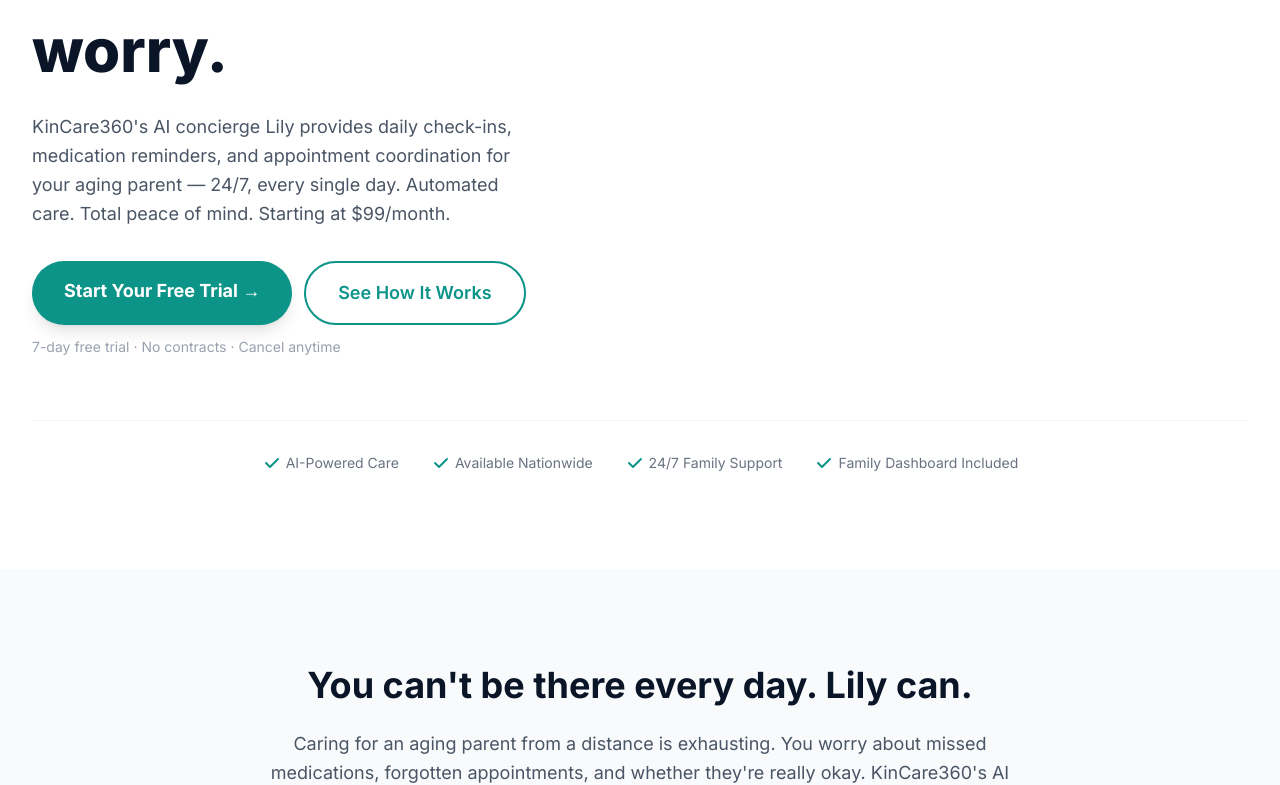
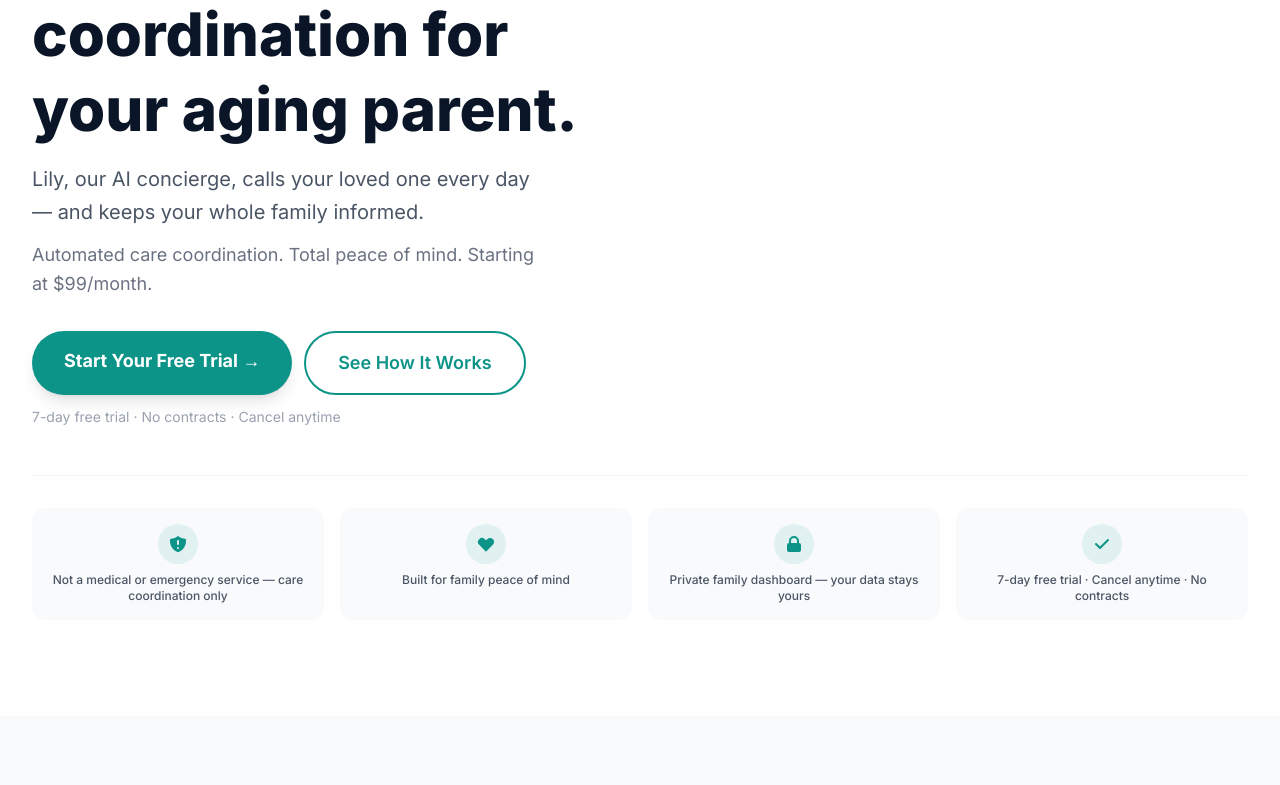
Before and after one commit to andreablule/kincare360, a Next.js app: page / in a window 1280 px wide. Shown: the part 485-1270 px from the top of the page. Built offline with nearby package versions, Linux system fonts and the light colour scheme.

Commit message:
fix: unify email to hello@kincare360.com, rewrite HIPAA section in Terms to remove risky BA language

```diff
--- a/src/app/privacy/page.tsx
+++ b/src/app/privacy/page.tsx
@@ -51,7 +51,7 @@ export default function PrivacyPage() {
 
         <div>
           <h2 className="text-xl font-semibold text-navy mb-2">6. Your Rights</h2>
-          <p>You have the right to access, correct, or delete your personal information. To exercise these rights, contact us at <a href="mailto:support@kincare360.com" className="text-teal underline">support@kincare360.com</a>.</p>
+          <p>You have the right to access, correct, or delete your personal information. To exercise these rights, contact us at <a href="mailto:hello@kincare360.com" className="text-teal underline">hello@kincare360.com</a>.</p>
         </div>
 
         <div>
@@ -71,7 +71,7 @@ export default function PrivacyPage() {
 
         <div>
           <h2 className="text-xl font-semibold text-navy mb-2">10. Contact Us</h2>
-          <p>Questions about this Privacy Policy? Contact us at <a href="mailto:support@kincare360.com" className="text-teal underline">support@kincare360.com</a></p>
+          <p>Questions about this Privacy Policy? Contact us at <a href="mailto:hello@kincare360.com" className="text-teal underline">hello@kincare360.com</a></p>
         </div>
       </section>
     </main>
--- a/src/app/terms/page.tsx
+++ b/src/app/terms/page.tsx
@@ -55,10 +55,10 @@ export default function TermsPage() {
         </div>
 
         <div>
-          <h2 className="text-xl font-semibold text-navy mb-2">5. HIPAA & Privacy of Health Information</h2>
-          <p>KinCare360 is a care coordination service and functions as a <strong>Business Associate</strong> where applicable under HIPAA. We handle personal health information with care and implement reasonable administrative, technical, and physical safeguards.</p>
-          <p className="mt-2">However, KinCare360 is <strong>not a Covered Entity</strong> under HIPAA and does not guarantee full HIPAA compliance for all communications. By using our services, you consent to sharing relevant health information with KinCare360 solely for coordination purposes.</p>
-          <p className="mt-2">We will never sell your health information. Information shared is used only to coordinate the care services you have requested.</p>
+          <h2 className="text-xl font-semibold text-navy mb-2">5. Privacy & Health Information</h2>
+          <p>KinCare360 is a <strong>non-medical care coordination service</strong>. We are not a Covered Entity or Business Associate under HIPAA. We do not provide medical treatment, and the health-related information you share with us (such as medication names, appointment times, and general wellness notes) is used <strong>solely</strong> for coordination purposes.</p>
+          <p className="mt-2">We implement reasonable administrative, technical, and physical safeguards to protect your information. We treat all personal and health-related data with care and confidentiality.</p>
+          <p className="mt-2">We will <strong>never sell</strong> your personal or health-related information. Information shared is used only to provide the care coordination services you have requested. For full details, see our <a href="/privacy" className="text-teal underline">Privacy Policy</a>.</p>
         </div>
 
         <div>
--- a/src/components/Hero.tsx
+++ b/src/components/Hero.tsx
@@ -5,12 +5,13 @@ export default function Hero() {
         <div className="grid md:grid-cols-2 gap-12 items-center">
           <div className="animate-fade-in">
             <h1 className="text-4xl md:text-5xl lg:text-6xl font-extrabold text-navy leading-tight">
-              Lily watches over Mom &mdash; so you don&apos;t have to worry.
+              Daily check-in calls, reminders, and care coordination for your aging parent.
             </h1>
-            <p className="mt-6 text-lg text-gray-600 leading-relaxed max-w-lg">
-              KinCare360&apos;s AI concierge Lily provides daily check-ins, medication reminders, and
-              appointment coordination for your aging parent — 24/7, every single day.
-              Automated care. Total peace of mind. Starting at $99/month.
+            <p className="mt-4 text-xl text-gray-600 leading-relaxed max-w-lg">
+              Lily, our AI concierge, calls your loved one every day &mdash; and keeps your whole family informed.
+            </p>
+            <p className="mt-3 text-lg text-gray-500 leading-relaxed max-w-lg">
+              Automated care coordination. Total peace of mind. Starting at $99/month.
             </p>
             {/* CTA buttons */}
             <div className="mt-8 flex flex-wrap gap-3">
@@ -68,25 +69,45 @@ export default function Hero() {
           </div>
         </div>
 
-        {/* Trust bar */}
+        {/* Trust badges */}
         <div className="mt-12 border-t border-gray-100 pt-8">
-          <div className="flex flex-wrap justify-center gap-x-8 gap-y-3 text-sm text-gray-500">
-            <span className="flex items-center gap-1">
-              <svg className="w-5 h-5 text-teal" fill="currentColor" viewBox="0 0 20 20"><path fillRule="evenodd" d="M16.707 5.293a1 1 0 010 1.414l-8 8a1 1 0 01-1.414 0l-4-4a1 1 0 011.414-1.414L8 12.586l7.293-7.293a1 1 0 011.414 0z" clipRule="evenodd" /></svg>
-              AI-Powered Care
-            </span>
-            <span className="flex items-center gap-1">
-              <svg className="w-5 h-5 text-teal" fill="currentColor" viewBox="0 0 20 20"><path fillRule="evenodd" d="M16.707 5.293a1 1 0 010 1.414l-8 8a1 1 0 01-1.414 0l-4-4a1 1 0 011.414-1.414L8 12.586l7.293-7.293a1 1 0 011.414 0z" clipRule="evenodd" /></svg>
-              Available Nationwide
-            </span>
-            <span className="flex items-center gap-1">
-              <svg className="w-5 h-5 text-teal" fill="currentColor" viewBox="0 0 20 20"><path fillRule="evenodd" d="M16.707 5.293a1 1 0 010 1.414l-8 8a1 1 0 01-1.414 0l-4-4a1 1 0 011.414-1.414L8 12.586l7.293-7.293a1 1 0 011.414 0z" clipRule="evenodd" /></svg>
-              24/7 Family Support
-            </span>
-            <span className="flex items-center gap-1">
-              <svg className="w-5 h-5 text-teal" fill="currentColor" viewBox="0 0 20 20"><path fillRule="evenodd" d="M16.707 5.293a1 1 0 010 1.414l-8 8a1 1 0 01-1.414 0l-4-4a1 1 0 011.414-1.414L8 12.586l7.293-7.293a1 1 0 011.414 0z" clipRule="evenodd" /></svg>
-              Family Dashboard Included
-            </span>
+          <div className="grid grid-cols-2 md:grid-cols-4 gap-4">
+            {/* Shield - Not medical */}
+            <div className="bg-gray-50 rounded-xl p-4 text-center">
+              <div className="w-10 h-10 mx-auto mb-2 rounded-full bg-teal/10 flex items-center justify-center">
+                <svg className="w-5 h-5 text-teal" fill="currentColor" viewBox="0 0 20 20">
+                  <path fillRule="evenodd" d="M10 1.944A11.954 11.954 0 012.166 5C2.056 5.649 2 6.319 2 7c0 5.225 3.34 9.67 8 11.317C14.66 16.67 18 12.225 18 7c0-.682-.057-1.35-.166-2.001A11.954 11.954 0 0110 1.944zM11 14a1 1 0 11-2 0 1 1 0 012 0zm0-7a1 1 0 10-2 0v3a1 1 0 102 0V7z" clipRule="evenodd" />
+                </svg>
+              </div>
+              <p className="text-xs font-medium text-gray-600">Not a medical or emergency service — care coordination only</p>
+            </div>
+            {/* Heart - Peace of mind */}
+            <div className="bg-gray-50 rounded-xl p-4 text-center">
+              <div className="w-10 h-10 mx-auto mb-2 rounded-full bg-teal/10 flex items-center justify-center">
+                <svg className="w-5 h-5 text-teal" fill="currentColor" viewBox="0 0 20 20">
+                  <path fillRule="evenodd" d="M3.172 5.172a4 4 0 015.656 0L10 6.343l1.172-1.171a4 4 0 115.656 5.656L10 17.657l-6.828-6.829a4 4 0 010-5.656z" clipRule="evenodd" />
+                </svg>
+              </div>
+              <p className="text-xs font-medium text-gray-600">Built for family peace of mind</p>
+            </div>
+            {/* Lock - Privacy */}
+            <div className="bg-gray-50 rounded-xl p-4 text-center">
+              <div className="w-10 h-10 mx-auto mb-2 rounded-full bg-teal/10 flex items-center justify-center">
+                <svg className="w-5 h-5 text-teal" fill="currentColor" viewBox="0 0 20 20">
+                  <path fillRule="evenodd" d="M5 9V7a5 5 0 0110 0v2a2 2 0 012 2v5a2 2 0 01-2 2H5a2 2 0 01-2-2v-5a2 2 0 012-2zm8-2v2H7V7a3 3 0 016 0z" clipRule="evenodd" />
+                </svg>
+              </div>
+              <p className="text-xs font-medium text-gray-600">Private family dashboard — your data stays yours</p>
+            </div>
+            {/* Check - Trial */}
+            <div className="bg-gray-50 rounded-xl p-4 text-center">
+              <div className="w-10 h-10 mx-auto mb-2 rounded-full bg-teal/10 flex items-center justify-center">
+                <svg className="w-5 h-5 text-teal" fill="currentColor" viewBox="0 0 20 20">
+                  <path fillRule="evenodd" d="M16.707 5.293a1 1 0 010 1.414l-8 8a1 1 0 01-1.414 0l-4-4a1 1 0 011.414-1.414L8 12.586l7.293-7.293a1 1 0 011.414 0z" clipRule="evenodd" />
+                </svg>
+              </div>
+              <p className="text-xs font-medium text-gray-600">7-day free trial · Cancel anytime · No contracts</p>
+            </div>
           </div>
         </div>
       </div>
```
